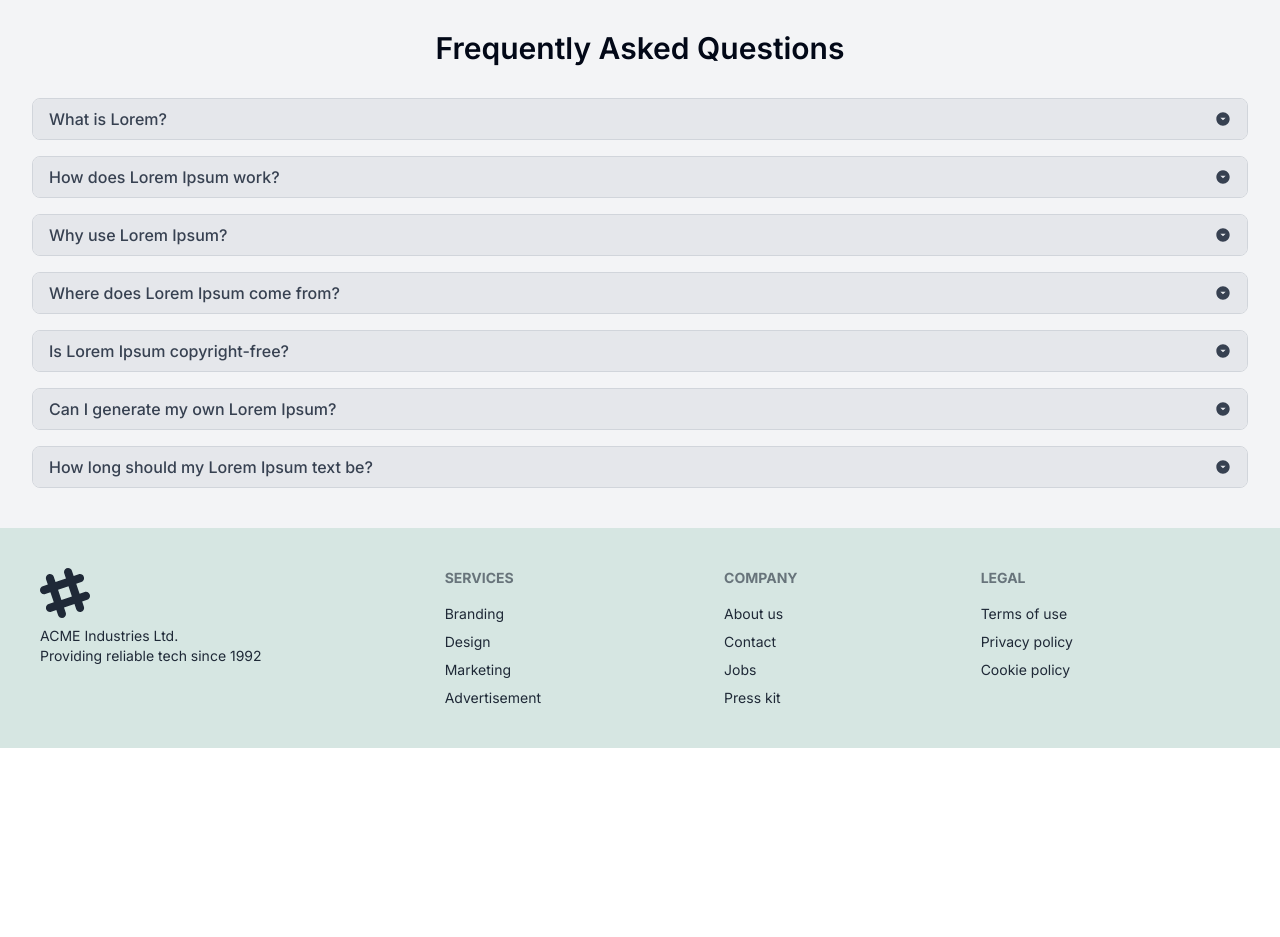
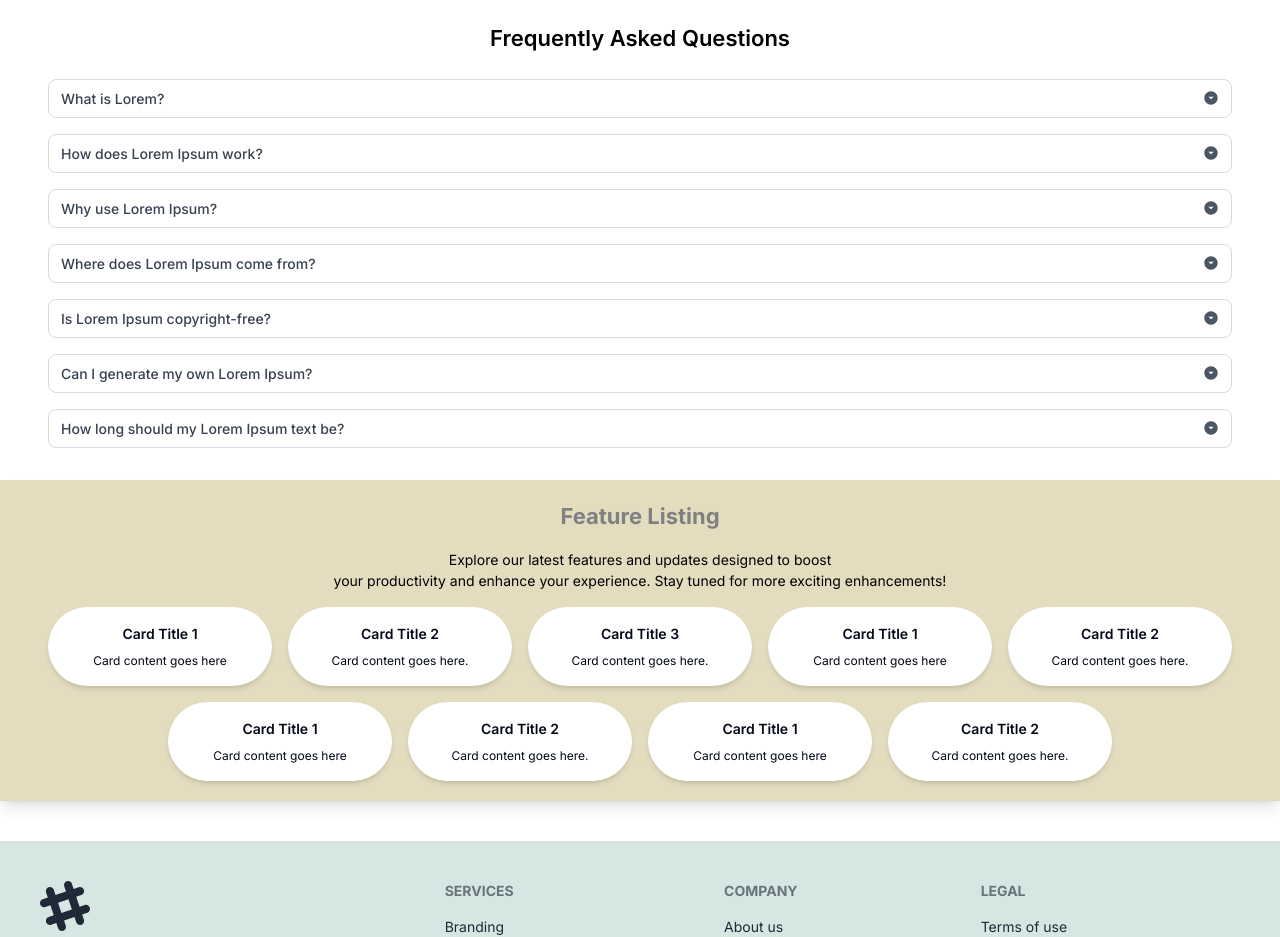
Before and after one commit to HasnaAkter/managementt, a Next.js app: page / in a window 1280 px wide. Shown: the part 1860-2797 px from the top of the page. Before the commit the page ends 2608 px from the top, so only its background shows below. Built offline with nearby package versions, Linux system fonts and the light colour scheme.

Commit message:
home page is done

```diff
--- /dev/null
+++ b/src/app/common/card/index.tsx
@@ -0,0 +1,13 @@
+// @ts-nocheck
+import React from 'react';
+
+const Card = ({ title, content, isDifferent }) => {
+    return (
+        <div className={`bg-white rounded-full shadow-md p-4 ${isDifferent ? 'bg-_special_color' : ''}`}>
+            <h3 className="text-center text-14 font-semibold mb-2">{title}</h3>
+            <p className="text-center text-12">{content}</p>
+        </div>
+    );
+};
+
+export default Card;
--- a/src/app/components/Home/QandA/index.tsx
+++ b/src/app/components/Home/QandA/index.tsx
@@ -1,6 +1,7 @@
-"use client";
+// @ts-nocheck
+'use client';
 import React, { useState } from 'react';
-import { MdArrowDropDownCircle } from "react-icons/md";
+import { MdArrowDropDownCircle, MdArrowDropUp } from 'react-icons/md';
 
 const faqs = [
     {
@@ -41,36 +42,34 @@ const QuestionAndAnswer = () => {
     };
 
     return (
-        <section id="faq" className="faq py-10 bg-gray-100">
+        <section id="faq" className="faq py-8 px-4 ">
             <div className="container mx-auto">
-                <div className="text-center mb-8">
-                    <h2 className="text-3xl font-semibold">Frequently Asked Questions</h2>
+                <div className="text-center mb-6">
+                    <h2 className="text-22 font-semibold text-_black">Frequently Asked Questions</h2>
                 </div>
                 <div className="faq-list">
                     <ul className="space-y-4">
                         {faqs.map((faq, index) => (
-                            <li key={index} className="border border-gray-300 rounded-lg overflow-hidden">
+                            <li key={index} className="border border-_gray_light rounded-lg overflow-hidden">
                                 <button
-                                    className="w-full bg-gray-200 text-left px-4 py-2 flex items-center justify-between"
+                                    className="w-full border-_gray text-left px-3 py-2 flex items-center justify-between focus:outline-none"
                                     type="button"
                                     onClick={() => handleToggle(index)}
                                 >
-                                    <span className="text-gray-700 font-medium">{faq.question}</span>
-                                    <div className="flex items-center space-x-2">
+                                    <span className="text-gray-700 text-14 font-medium">{faq.question}</span>
+                                    <div className="flex items-center">
                                         {openIndex === index ? (
-                                            <MdArrowDropDownCircle className="text-gray-700" />
+                                            <MdArrowDropUp className="text-gray-600" />
                                         ) : (
-                                            <MdArrowDropDownCircle className="text-gray-700" />
+                                            <MdArrowDropDownCircle className="text-gray-600" />
                                         )}
                                     </div>
                                 </button>
-                                <div className={`collapse ${openIndex === index ? 'block' : 'hidden'}`}>
+                                {openIndex === index && (
                                     <div className="p-4 bg-white">
-                                        <p className="text-gray-600">
-                                            {faq.answer}
-                                        </p>
+                                        <p className="text-gray-800 text-12">{faq.answer}</p>
                                     </div>
-                                </div>
+                                )}
                             </li>
                         ))}
                     </ul>
--- a/src/app/components/Home/home/index.tsx
+++ b/src/app/components/Home/home/index.tsx
@@ -6,6 +6,7 @@ import Project from '../project';
 import Bio from '../bio';
 import QuestionAndAnswer from '../QandA';
 import CoverBanner from '../cover-banner';
+import Story from '../story';
 
 const HomePages = () => {
     return (
@@ -16,6 +17,7 @@ const HomePages = () => {
             <Project />
             <Bio />
             <QuestionAndAnswer />
+            <Story/>
 
         </div>
     );
--- /dev/null
+++ b/src/app/components/Home/story/index.tsx
@@ -0,0 +1,44 @@
+// @ts-nocheck
+'use client';
+import React from 'react';
+import Card from '../../../common/card/index';
+
+const cardData = [
+    { title: "Card Title 1", content: "Card content goes here" },
+    { title: "Card Title 2", content: "Card content goes here. " },
+    { title: "Card Title 3", content: "Card content goes here. ", isDifferent: true },
+    { title: "Card Title 1", content: "Card content goes here" },
+    { title: "Card Title 2", content: "Card content goes here. " },
+    { title: "Card Title 1", content: "Card content goes here" },
+    { title: "Card Title 2", content: "Card content goes here. " },
+    { title: "Card Title 1", content: "Card content goes here" },
+    { title: "Card Title 2", content: "Card content goes here. " },
+    // Repeat or modify data as needed
+];
+
+const Story = () => {
+    return (
+        <div className="bg-_yellow_gray p-5 shadow-lg mb-10">
+            <p className="text-center text-22 text-_gray font-bold mb-4">Feature Listing</p>
+            <p className="text-center text-_black text-14">
+                Explore our latest features and updates designed to boost
+            </p>
+            <p className="text-center text-_black text-14">
+                your productivity and enhance your experience. Stay tuned for more exciting enhancements!
+            </p>
+            <div className="mt-4 flex flex-wrap gap-4 justify-center">
+                {cardData.map((card, index) => (
+                    <div key={index} className="w-full sm:w-80 md:w-64 lg:w-60 xl:w-56">
+                        <Card
+                            title={card.title}
+                            content={card.content}
+                            isDifferent={card.isDifferent}
+                        />
+                    </div>
+                ))}
+            </div>
+        </div>
+    );
+};
+
+export default Story;
--- a/tailwind.config.ts
+++ b/tailwind.config.ts
@@ -55,11 +55,13 @@ const config: Config = {
         },
         blue: "#0000FF",
         _gray:"#808080",
+        _gray_light:"#dadada",
         _base:"#D6E6E2",         // Background color
         _primary: "#FF0000",        // Primary color
         _red: "#FF0000",            // Red color
         _white: "#FFFFFF",          // White color
-        _black: "#000000",          // Black color
+        _black: "#000000",
+        _yellow_gray:"#E4DCBF",
       },
       fontWeight: {
         medium: "500", // Medium font weight
```
